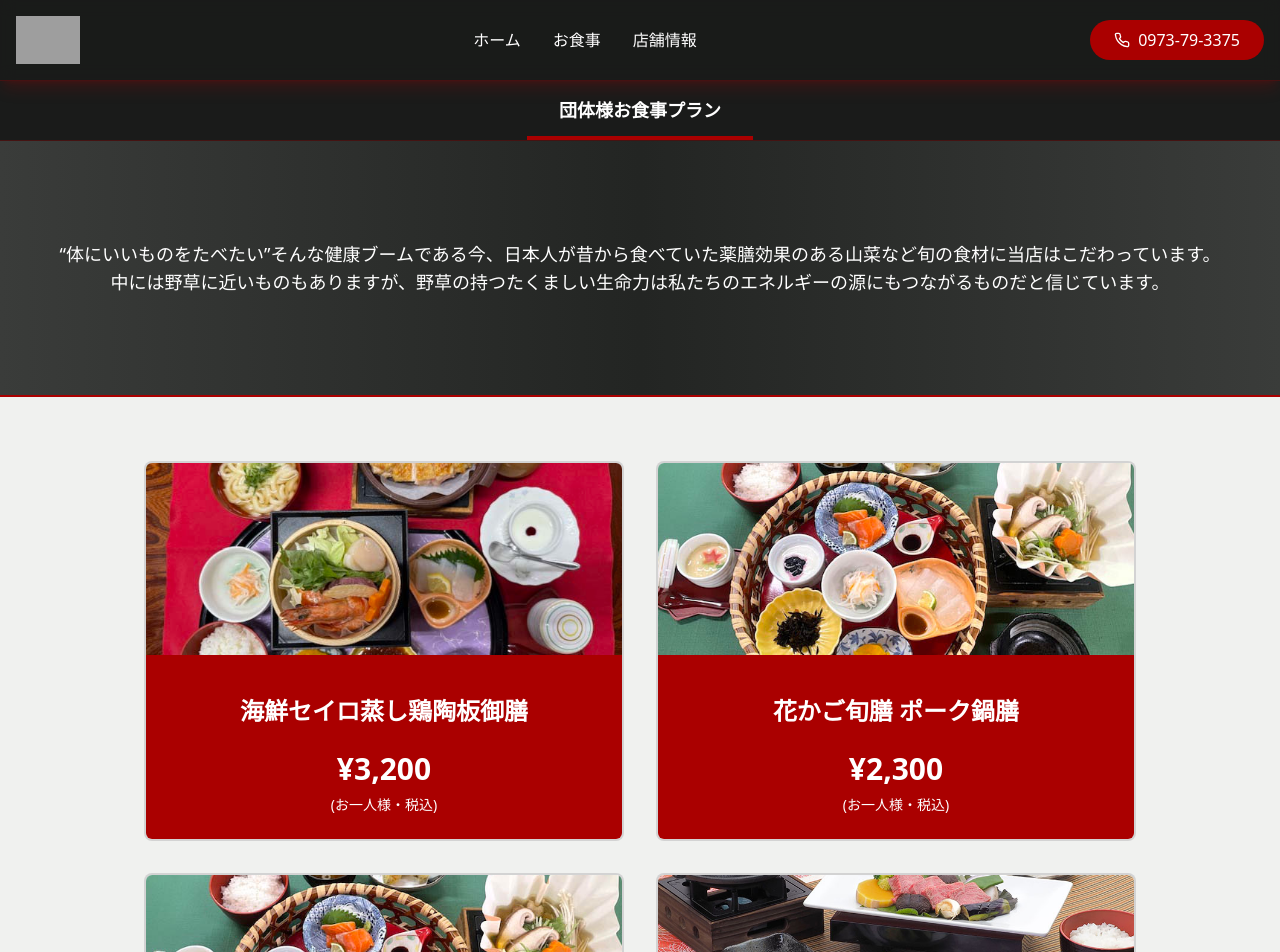
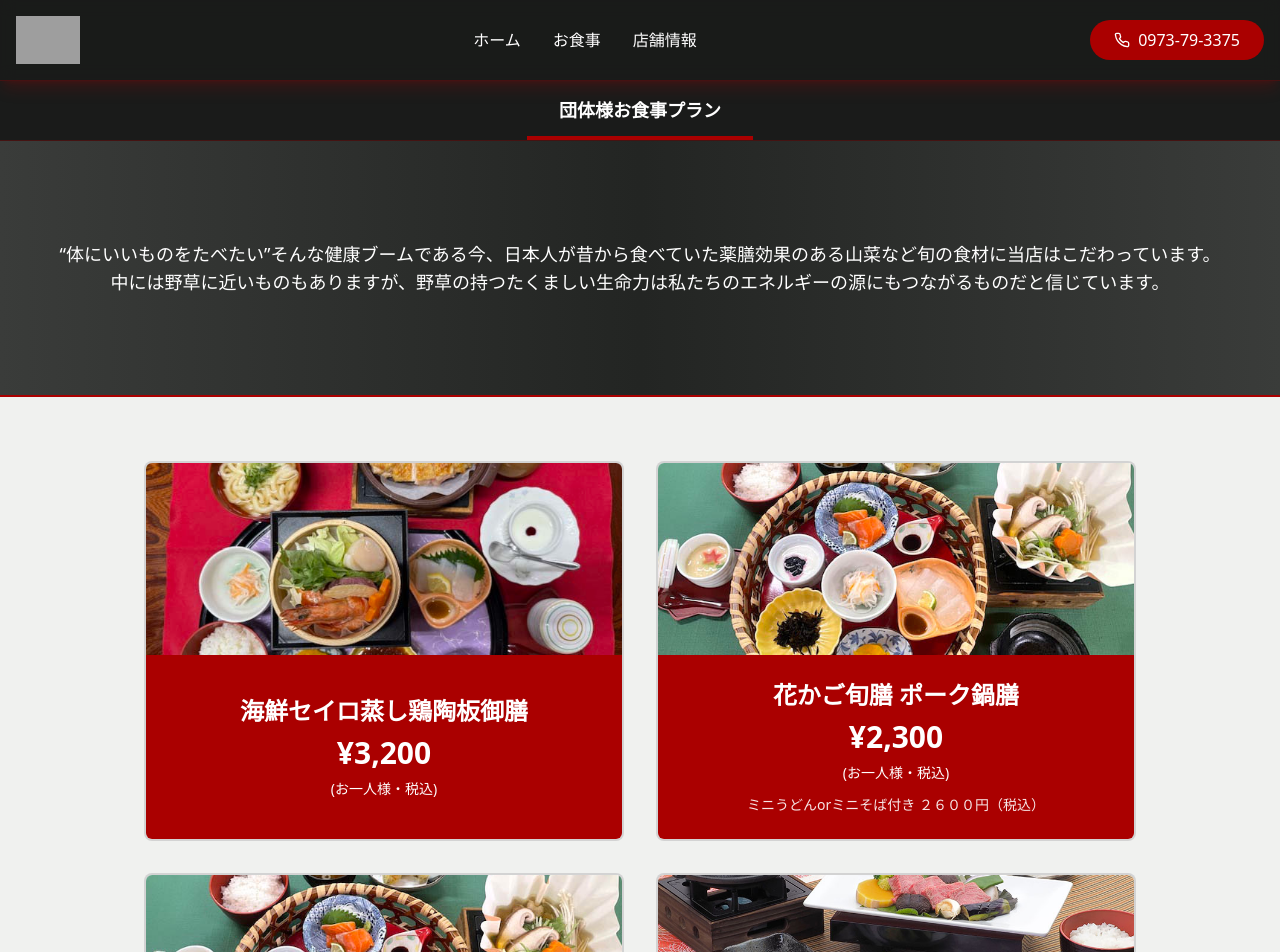
Before and after one commit to Ay-Takahashi/nonohananosato_hp, a Next.js app: page /menu in a window 1280 px wide. Shown: the top 952 px of the page. Built offline with nearby package versions, Linux system fonts and the light colour scheme; grey boxes are pictures that could not be loaded.

Commit message:
fxi: 団体メニューの表示改善

```diff
--- a/app/menu/group/page.tsx
+++ b/app/menu/group/page.tsx
@@ -76,10 +76,15 @@ export default function GroupMenuPage() {
                     </p>
                   )}
                 </div>
+                {(course.minPeople || (course.items && course.items.length > 0)) && (
                   <div className="p-6">
+                    {course.minPeople && (
                       <div className="mb-4 text-sm text-gray-500">
                         ※ {course.minPeople}名様より承ります
                       </div>
+                    )}
+                    {course.items && course.items.length > 0 && (
+                      <>
                         <h4 className="font-semibold text-amber-900 mb-3">お品書き</h4>
                         <ul className="space-y-2">
                           {course.items.map((item, itemIndex) => (
@@ -89,7 +94,10 @@ export default function GroupMenuPage() {
                             </li>
                           ))}
                         </ul>
+                      </>
+                    )}
                   </div>
+                )}
               </motion.div>
             ))}
           </div>
--- a/app/menu/page.tsx
+++ b/app/menu/page.tsx
@@ -104,9 +104,12 @@ function CourseMenuModal({ course, isOpen, onClose }: { course: CourseMenu | nul
             <p className="text-sm mt-2 text-white">
               (お一人様・税込)
             </p>
+            {course.description && (
+              <p className="text-sm mt-3 text-white/90">
+                {course.description}
+              </p>
+            )}
           </div>
-
-          <p className="text-main-500 text-lg mb-6">{course.description}</p>
 
           {course.items && course.items.length > 0 && (
             <>
@@ -156,14 +159,19 @@ function CourseMenuCard({ course, index, onClick }: { course: CourseMenu; index:
         </div>
       )}
 
-      <div className="bg-accent-500 text-white p-6 text-center flex-shrink-0">
-        <h3 className="text-2xl font-bold mb-2 min-h-[4rem] flex items-center justify-center">{course.name}</h3>
+      <div className="bg-accent-500 text-white p-6 text-center flex-grow flex flex-col justify-center">
+        <h3 className="text-2xl font-bold mb-2">{course.name}</h3>
         <p className="text-3xl font-bold">
           ¥{course.price.toLocaleString()}
         </p>
         <p className="text-sm mt-2 text-white">
           (お一人様・税込)
         </p>
+        {course.description && (
+          <p className="text-sm mt-3 text-white/90">
+            {course.description}
+          </p>
+        )}
       </div>
     </motion.div>
   );
```
Lines whose indentation alone changed are shown as unchanged.
